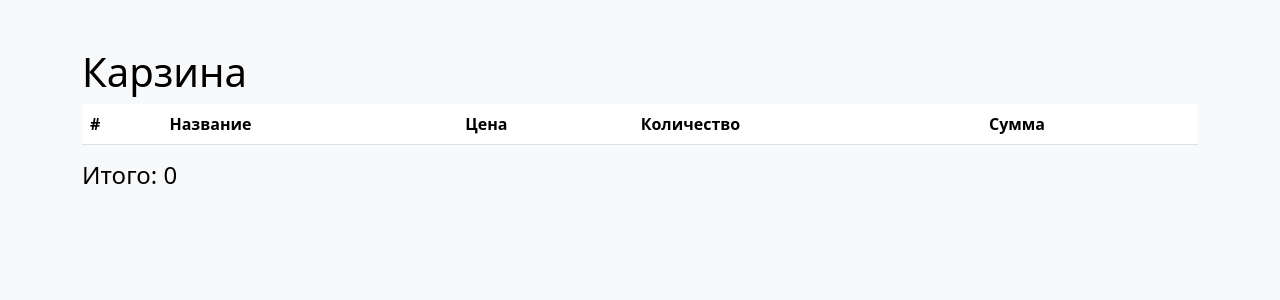
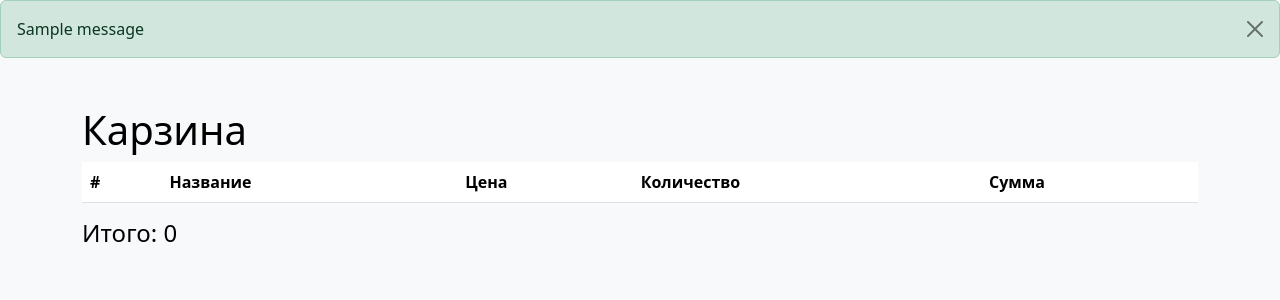
Before and after one commit to k2Raven/web_store, a Django app: page /cart/ in a window 1280 px wide. Shown: the part 57-357 px from the top of the page. Run offline with Django 5.2, Linux system fonts and the light colour scheme; tables that the repository leaves empty hold one stand-in row (values such as "Sample post"); one stand-in notice (Sample message) is shown; lists and menus that the app fills with data are empty.

Commit message:
добавил сообщения

```diff
--- a/source/web_store/settings.py
+++ b/source/web_store/settings.py
@@ -11,6 +11,8 @@ https://docs.djangoproject.com/en/5.1/ref/settings/
 """
 
 from pathlib import Path
+
+from django.core.checks import messages
 
 # Build paths inside the project like this: BASE_DIR / 'subdir'.
 BASE_DIR = Path(__file__).resolve().parent.parent
@@ -81,7 +83,7 @@ DATABASES = {
     }
 }
 
-
+MESSAGE_LEVEL = messages.DEBUG
 # Password validation
 # https://docs.djangoproject.com/en/5.1/ref/settings/#auth-password-validators
 
--- a/source/webapp/templates/base.html
+++ b/source/webapp/templates/base.html
@@ -42,6 +42,24 @@
     </div>
 </nav>
 
+{% if messages %}
+    {% for message in messages %}
+        <div class="alert alert-dismissible fade show {% if message.level == DEFAULT_MESSAGE_LEVELS.ERROR %}
+            alert-danger
+        {% elif message.level == DEFAULT_MESSAGE_LEVELS.WARNING %}
+            alert-warning
+        {% elif message.level == DEFAULT_MESSAGE_LEVELS.SUCCESS %}
+            alert-success
+        {% elif message.level == DEFAULT_MESSAGE_LEVELS.INFO %}
+            alert-primary
+        {% else %}
+            alert-secondary
+        {% endif %}" role="alert">
+            {{ message }}
+            <button type="button" class="btn-close" data-bs-dismiss="alert" aria-label="Close"></button>
+        </div>
+    {% endfor %}
+{% endif %}
 <div class="container mt-5 ">
     {% block content %}{% endblock %}
 </div>
--- a/source/webapp/views/cart_views.py
+++ b/source/webapp/views/cart_views.py
@@ -1,3 +1,4 @@
+from django.contrib import messages
 from django.db.models import Sum, F
 from django.shortcuts import get_object_or_404, redirect
 from django.views.generic import TemplateView, CreateView, DeleteView, View
@@ -12,6 +13,7 @@ class CartView(TemplateView):
     def get_context_data( self, **kwargs ):
         context = super().get_context_data(**kwargs)
         cart = self.request.session.get('cart', {})
+
 
         cart_total = 0
         products = Product.objects.filter(id__in=cart.keys())
@@ -40,6 +42,9 @@ class ProductsAddToCartView(View):
 
         if product.qty >= qty:
             cart[str(product.id)] = qty
+            messages.success(request, f'Продукт "{product.name}" добавлен в корзину')
+        else:
+            messages.error(request, 'error')
 
         request.session['cart'] = cart
         # if product.qty > 0 and qty > 0:
```
